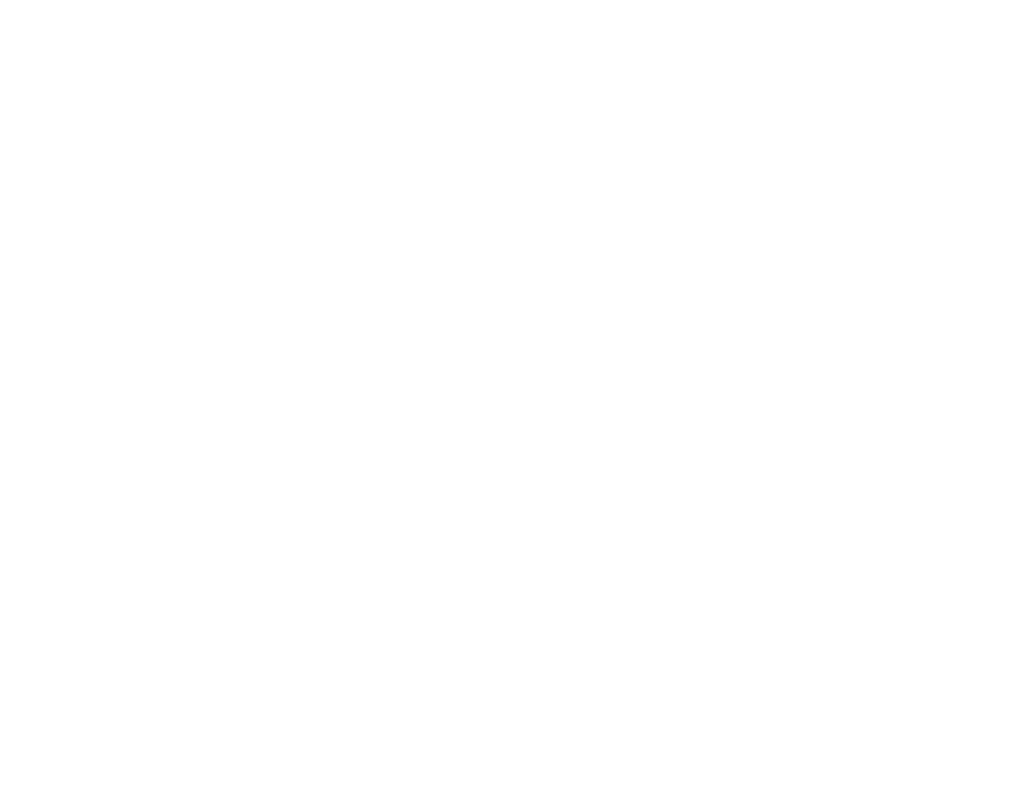
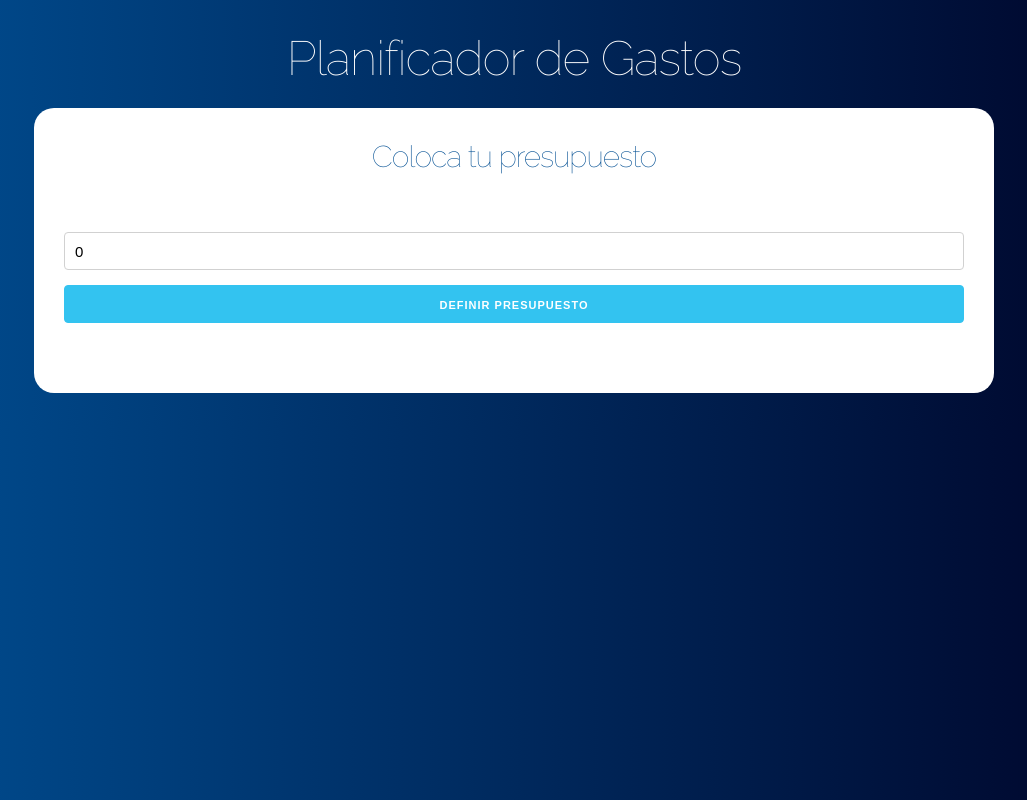
Before and after one commit to diegomerola/presupuesto_basico_react_vite, a React (Vite) app: page / in a window 1280 px wide. Shown: the whole page, without its empty margins (126-1153 px from the left). Built offline with nearby package versions, Linux system fonts and the light colour scheme.

Commit message:
Agregando componentes

```diff
--- a/src/App.jsx
+++ b/src/App.jsx
@@ -1,7 +1,23 @@
 import { useState } from "react";
+import Header from "./components/Header";
 
 function App() {
-  return <div className="container"></div>;
+  // State para presupuesto
+  const [presupuesto, setPresupuesto] = useState(0);
+
+  // State para presupuesto valido
+  const [isValid, setIsValid] = useState(false);
+
+  return (
+    <div className="container">
+      <Header
+        presupuesto={presupuesto}
+        setPresupuesto={setPresupuesto}
+        isValid={isValid}
+        setIsValid={setIsValid}
+      />
+    </div>
+  );
 }
 
 export default App;
--- /dev/null
+++ b/src/components/ControlPresupuesto.jsx
@@ -0,0 +1,18 @@
+import React from "react";
+import Formulario from "./Formulario";
+
+const ControlPresupuesto = () => {
+  return (
+    <div className="row contenido-principal contenido">
+      <div className="one-half column">
+        <Formulario />
+      </div>
+      <div className="one-half column">
+        <h2>Componente Gastos</h2>
+        <h2>Componente InfoPresupuesto</h2>
+      </div>
+    </div>
+  );
+};
+
+export default ControlPresupuesto;
--- /dev/null
+++ b/src/components/Formulario.jsx
@@ -0,0 +1,76 @@
+import React, { useState } from "react";
+import Mensaje from "./Mensaje";
+
+const Formulario = () => {
+  // State para gasto:
+  const [nombreGasto, setNombreGasto] = useState("");
+
+  // State para cantidad:
+  const [cantidadGasto, setCantidadGasto] = useState(0);
+
+  // State para msj:
+  const [msj, setMsj] = useState("");
+
+  // Funcion para submit:
+  const handleSubmit = (e) => {
+    console.log("Enviando gasto...");
+    // Detener submit:
+    e.preventDefault();
+
+    // Validar:
+    if (
+      // Si hay un error:
+      nombreGasto.trim() === "" ||
+      cantidadGasto <= 0 ||
+      isNaN(cantidadGasto)
+    ) {
+      // Mostrar msj de error:
+      setMsj("Gasto no valido");
+
+      // Dsp de 3 segundos eliminar msj de error:
+      setTimeout(() => {
+        setMsj("");
+      }, 2000);
+      return;
+    } else {
+      // Sino hay error:
+      // Limpiar msj de error:
+      setMsj("");
+    }
+  };
+
+  return (
+    <div>
+      <form onSubmit={handleSubmit}>
+        <h2>Agrega tus gatos aquí</h2>
+        <Mensaje msj={msj} tipo={msj ? "alert-danger error" : ""} />
+        <div className="campo">
+          <label>Nombre Gasto</label>
+          <input
+            type="text"
+            className="u-full-width"
+            placeholder="Ej. Transporte"
+            onChange={(e) => setNombreGasto(e.target.value)}
+          />
+        </div>
+        <div className="campo">
+          <label>Cantidad Gasto</label>
+          <input
+            type="number"
+            className="u-full-width"
+            placeholder="Ej. 300"
+            value={cantidadGasto}
+            onChange={(e) => setCantidadGasto(Number(e.target.value))}
+          />
+        </div>
+        <input
+          type="submit"
+          className="button-primary u-full-width"
+          value="Agregar Gasto"
+        />
+      </form>
+    </div>
+  );
+};
+
+export default Formulario;
--- /dev/null
+++ b/src/components/Header.jsx
@@ -0,0 +1,22 @@
+import React from "react";
+import NuevoPresupuesto from "./NuevoPresupuesto";
+import ControlPresupuesto from "./ControlPresupuesto";
+
+const Header = ({ presupuesto, setPresupuesto, isValid, setIsValid }) => {
+  return (
+    <header>
+      <h1>Planificador de Gastos</h1>
+      {isValid ? (
+        <ControlPresupuesto />
+      ) : (
+        <NuevoPresupuesto
+          presupuesto={presupuesto}
+          setPresupuesto={setPresupuesto}
+          setIsValid={setIsValid}
+        />
+      )}
+    </header>
+  );
+};
+
+export default Header;
--- /dev/null
+++ b/src/components/Mensaje.jsx
@@ -0,0 +1,7 @@
+import React from "react";
+
+const Mensaje = ({ msj, tipo }) => {
+  return <div className={`alert ${tipo}`}>{msj}</div>;
+};
+
+export default Mensaje;
--- /dev/null
+++ b/src/components/NuevoPresupuesto.jsx
@@ -0,0 +1,52 @@
+import React, { useState } from "react";
+import Mensaje from "./Mensaje";
+
+const NuevoPresupuesto = ({ presupuesto, setPresupuesto, setIsValid }) => {
+  // State para msj
+  const [msj, setMsj] = useState("");
+
+  // Funcion para submit:
+  const handleSubmit = (e) => {
+    // Detener submit:
+    e.preventDefault();
+
+    // Validar:
+    // Si hay un error:
+    if (presupuesto <= 0 || presupuesto === "") {
+      // Mostrar msj:
+      setMsj("Presupuesto no valido");
+      return;
+    } else {
+      // Sino hay errores:
+      // Limpiar msj:
+      setMsj("");
+
+      //Activar presupuesto valido
+      setIsValid(true);
+
+      console.log("Todo ok...");
+    }
+  };
+  return (
+    <div className="contenido-principal contenido">
+      <h2>Coloca tu presupuesto</h2>
+      <Mensaje msj={msj} tipo={msj ? "alert-danger error" : ""} />
+      <form onSubmit={handleSubmit}>
+        <input
+          type="number"
+          className="u-full-width"
+          placeholder="Coloca tu presupuesto"
+          value={presupuesto}
+          onChange={(e) => setPresupuesto(Number(e.target.value))}
+        />
+        <input
+          type="submit"
+          className="button-primary u-full-width"
+          value="Definir Presupuesto"
+        />
+      </form>
+    </div>
+  );
+};
+
+export default NuevoPresupuesto;
```
